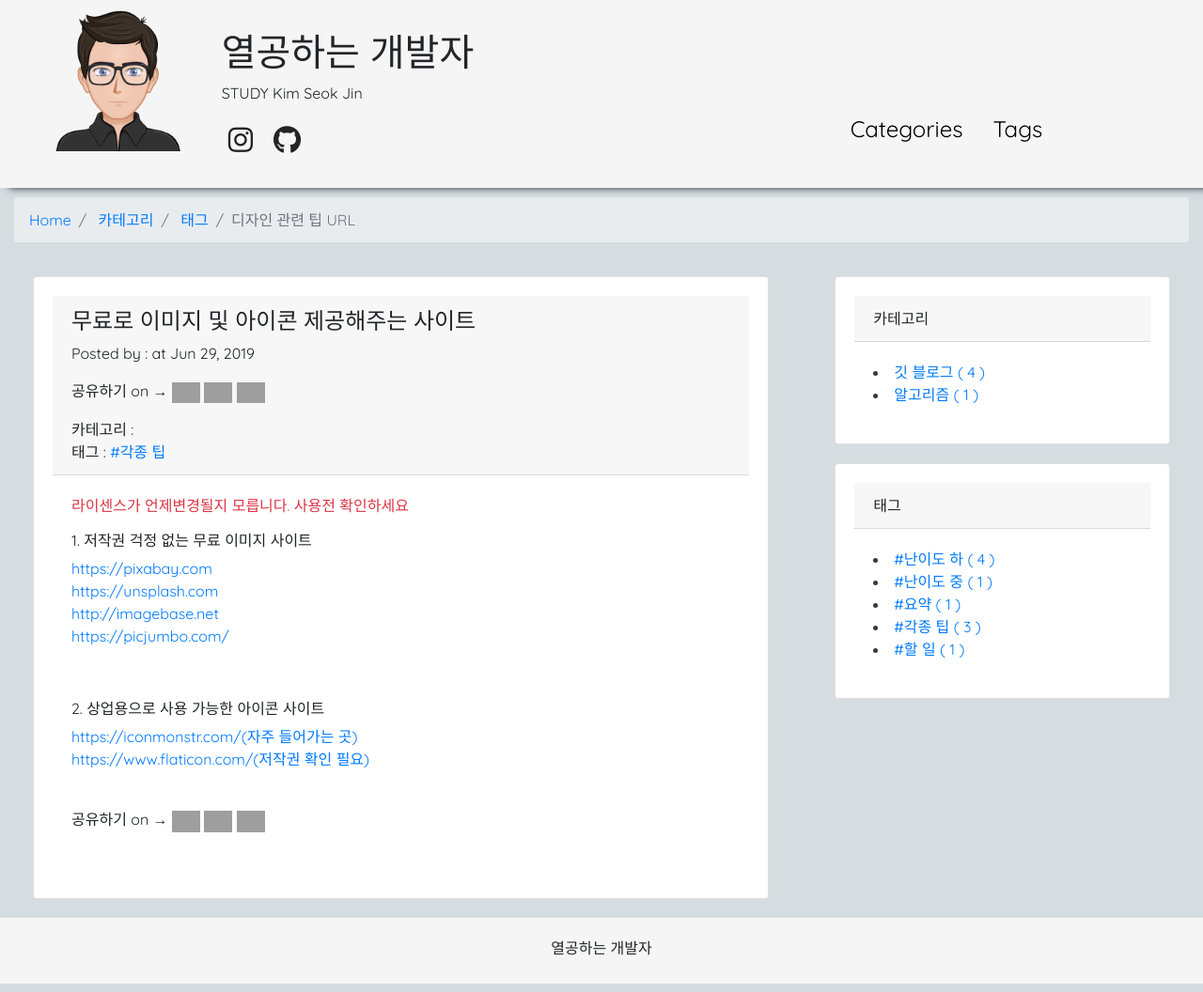
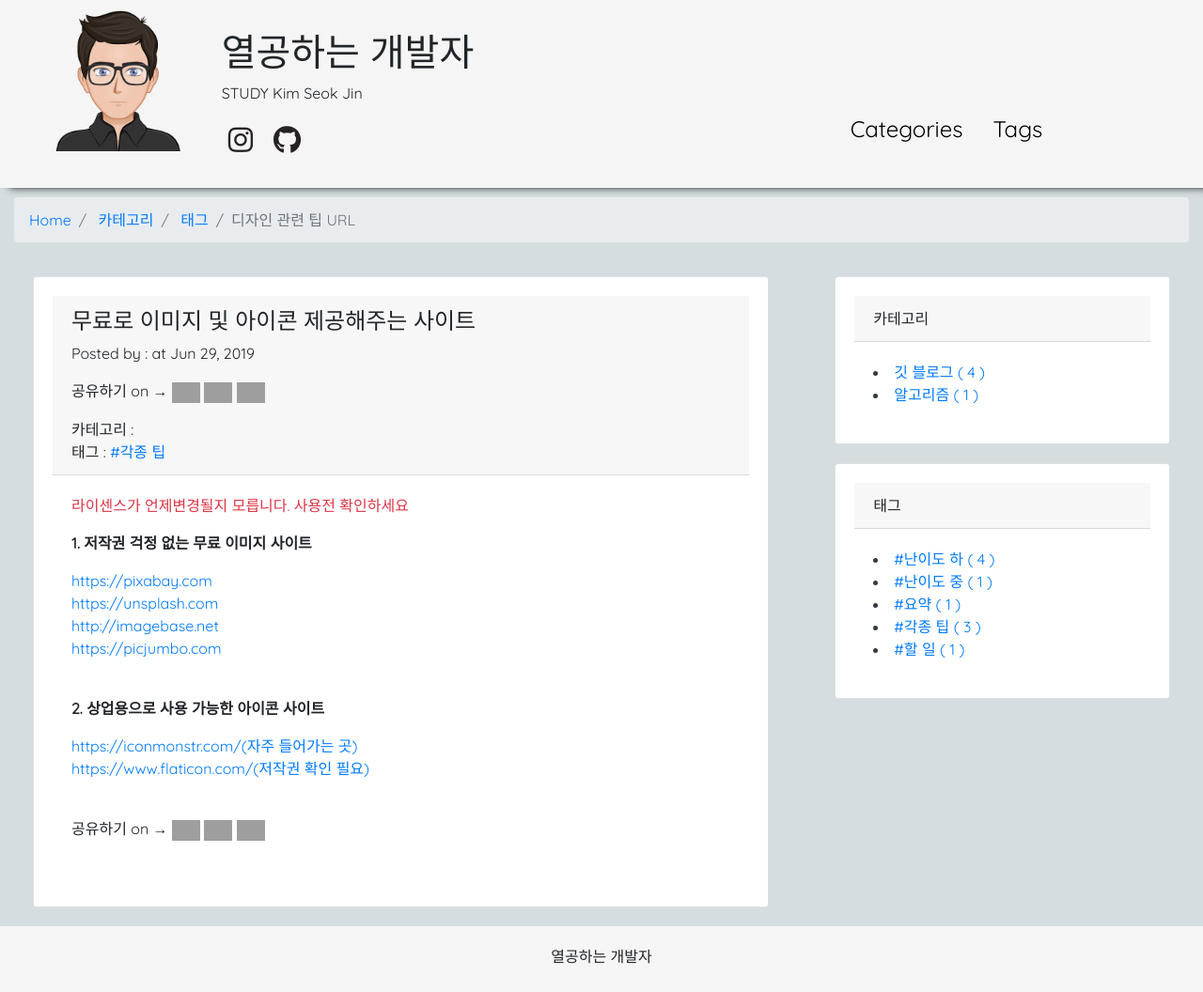
Before and after one commit to 7271kim/7271kim.github.com, a Jekyll site: the page built from _posts/2019-06-29-tips-design.md, in a window 1280 px wide. Shown: the whole page at 94% size. Built offline with Jekyll 4.4.1, drawn with Linux system fonts in a browser that asks for light colours; nearby versions of some CDN libraries; a script that is not in the unit is left out; comment, search, counter and statistics services are not loaded; grey boxes are pictures that could not be loaded.

Commit message:
[2019.06.29] - 디자인 변경

```diff
--- a/_posts/2019-06-29-tips-design.md
+++ b/_posts/2019-06-29-tips-design.md
@@ -8,14 +8,14 @@ thumbnail: posts/icon-tips.png
 ---
 <p class="text-danger">라이센스가 언제변경될지 모릅니다. 사용전 확인하세요</p>
 
-###### 1. 저작권 걱정 없는 무료 이미지 사이트
+<p class="bold-text"> 1. 저작권 걱정 없는 무료 이미지 사이트 <p>
 <a href="https://pixabay.com" target="_blank">https://pixabay.com</a><br>
 <a href="https://unsplash.com" target="_blank">https://unsplash.com</a><br>
 <a href="http://imagebase.net" target="_blank">http://imagebase.net</a><br>
-<a href="https://picjumbo.com/" target="_blank">https://picjumbo.com/</a><br>
+<a href="https://picjumbo.com/" target="_blank">https://picjumbo.com</a><br>
 
 <br>
-###### 2. 상업용으로 사용 가능한 아이콘 사이트
+<p class="bold-text"> 2. 상업용으로 사용 가능한 아이콘 사이트 </p>
 
 <a href="https://iconmonstr.com/" target="_blank">https://iconmonstr.com/(자주 들어가는 곳)</a><br>
 <a href="https://www.flaticon.com/" target="_blank">https://www.flaticon.com/(저작권 확인 필요)</a><br>
```
Also changed, not shown: _posts/2019-06-29-tips-html.md (+2 -1 lines).
